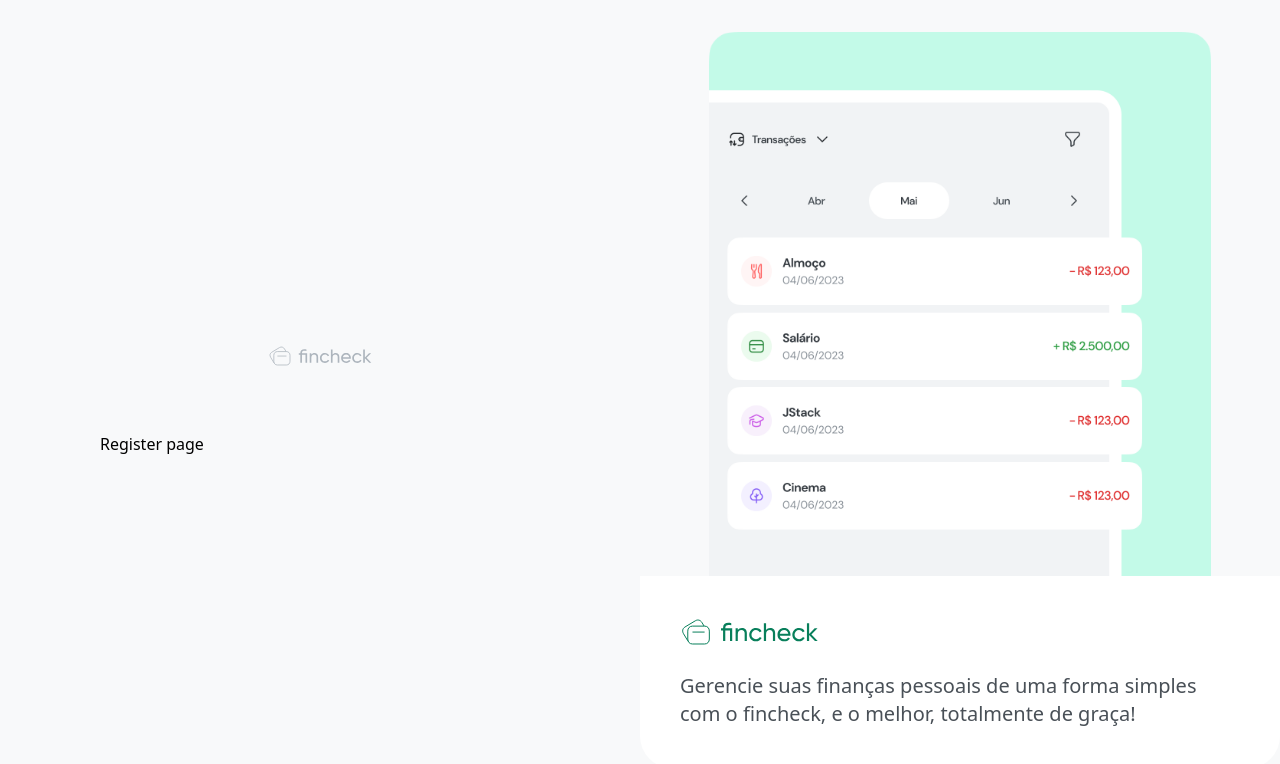
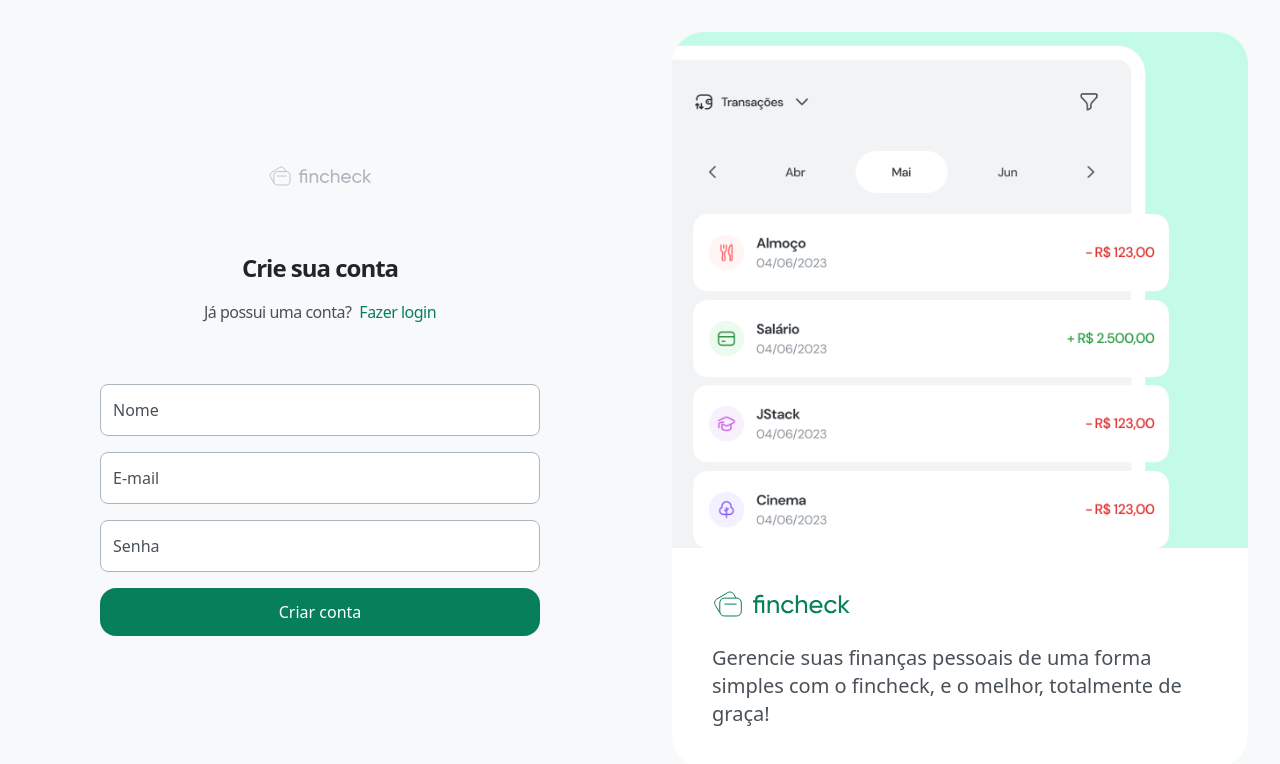
Before and after one commit to WellingtonEduardo/fincheck-front, a React (Vite) app: page /register in a window 1280 px wide. Shown: the top 764 px of the page. Built offline with nearby package versions, Linux system fonts and the light colour scheme.

Commit message:
I created the register page, but the business rule is missing.

```diff
--- a/src/view/layouts/AuthLayout.tsx
+++ b/src/view/layouts/AuthLayout.tsx
@@ -20,9 +20,9 @@
       <div className='w-1/2 h-full p-8  justify-center items-center relative hidden  lg:flex'>
 
         <img src={illustration} alt='illustration'
-          className='object-contain max-w-[656px] w-full h-full max-h-[960px] select-none rounded-[32px]' />
+          className='object-cover max-w-[656px] w-full h-full max-h-[960px] select-none rounded-[32px]' />
 
-        <div className='max-w-[656px] absolute bottom-8 p-10 bg-white rounded-b-[32px]'>
+        <div className='max-w-[656px] absolute bottom-0 p-10 bg-white rounded-b-[32px] m-8'>
           <Logo className='text-teal-900 h-8' />
           <p className='text-gray-700 font-medium text-xl mt-6'>
             Gerencie suas finanças pessoais de uma forma simples com o fincheck, e o melhor, totalmente de graça!
--- a/src/view/pages/Login/index.tsx
+++ b/src/view/pages/Login/index.tsx
@@ -4,8 +4,8 @@
 
 export function Login() {
   return (
-    <div>
-      <header className="flex flex-col items-center gap-4 ">
+    <>
+      <header className="flex flex-col items-center gap-4 text-center">
         <h1 className="text-2xl font-bold text-gray-900 tracking-[-1px]">
           Entre em sua conta
         </h1>
@@ -33,6 +33,6 @@
         </Button>
       </form>
 
-    </div>
+    </>
   )
 }
--- a/src/view/pages/Register/index.tsx
+++ b/src/view/pages/Register/index.tsx
@@ -1,6 +1,37 @@
+import { Link } from "react-router-dom";
+import { Input } from "../../components/Input";
+import { Button } from "../../components/Button";
 
 export function Register() {
   return (
-    <h1>Register page</h1>
+    <>
+      <header className="flex flex-col items-center gap-4 text-center">
+        <h1 className="text-2xl font-bold text-gray-900 tracking-[-1px]">
+          Crie sua conta
+        </h1>
+
+        <p className="space-x-2">
+          <span className="text-gray-700 tracking-[-0.5px]">
+            Já possui uma conta?
+          </span>
+
+          <Link to='/login' className="tracking-[-0.5px] font-medium text-teal-900">
+            Fazer login
+          </Link>
+        </p>
+
+      </header>
+
+      <form className="mt-[60px] flex flex-col gap-4">
+        <Input type="text" name="name" placeholder="Nome" />
+        <Input type="email" name="email" placeholder="E-mail" />
+        <Input type="password" name="password" placeholder="Senha" />
+
+        <Button type="submit" className="mt-2">
+          Criar conta
+        </Button>
+      </form>
+
+    </>
   )
 }
```
